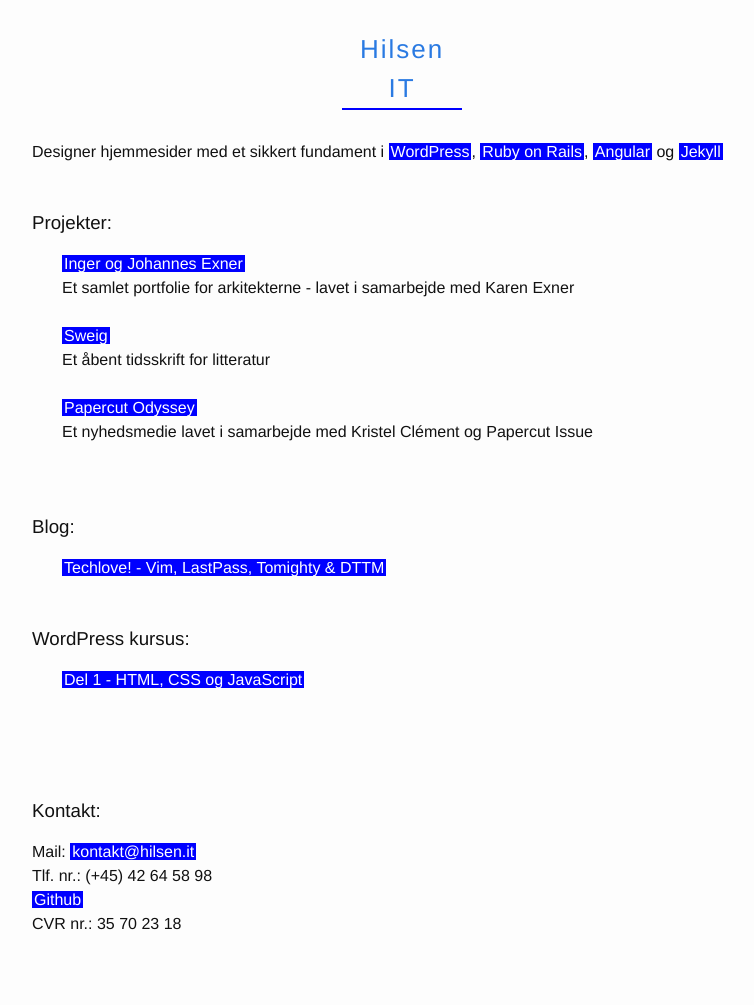
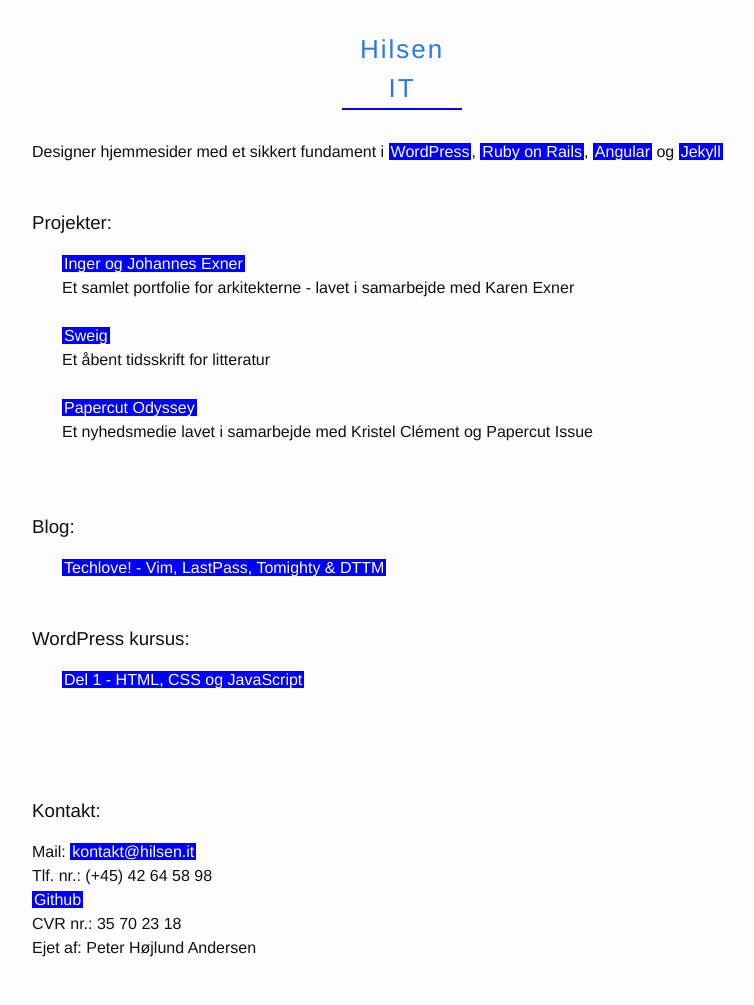
Before and after one commit to peterhoejlundandersen/hilsen, a Jekyll site: the page built from index.md, in a window 1280 px wide. Shown: the whole page, without its empty margins (238-992 px from the left). Built offline with Jekyll 4.4.1, drawn with Linux system fonts in a browser that asks for light colours; before the commit the page ends 981 px from its top, so only the background shows below that.

Commit message:
added name to footer

```diff
--- a/_includes/footer.html
+++ b/_includes/footer.html
@@ -14,6 +14,10 @@
 					<li>
 						CVR nr.: 35 70 23 18
 					</li>
+					<li>
+					<li>
+						Ejet af: Peter Højlund Andersen
+					</li>
         </ul>
     </div>
   </div>
```
Also changed, not shown: 3 other files.
